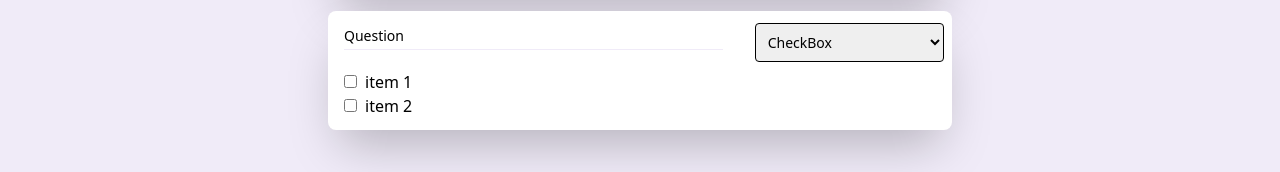
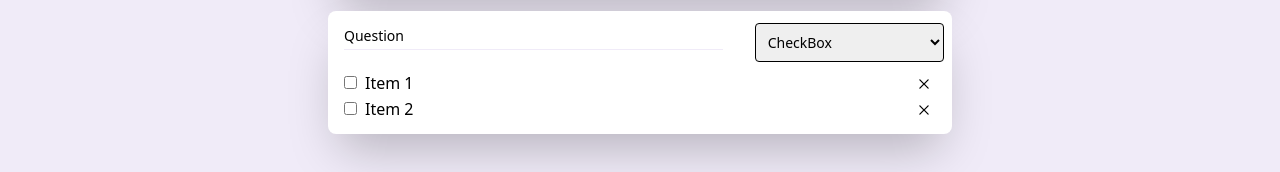
Before and after one commit to barnwalp/survey-sage, a React (Create React App) app in the folder client/: page / in a window 1280 px wide. Shown: the part 231-403 px from the top of the page. Built offline with nearby package versions, Linux system fonts and the light colour scheme.

Commit message:
feat/adding cross button with checkbox

```diff
--- a/client/src/components/Inputs.js
+++ b/client/src/components/Inputs.js
@@ -1,22 +1,27 @@
-const createCheckbox = () => {
-	const checkbox = [1,2].map(item => {
+import { useState } from 'react';
+import { RxCross2 } from 'react-icons/rx';
+
+const Inputs = () => {
+	const [checkItems, setCheckItems] = useState(['Item 1', 'Item 2']);
+
+	const checkbox = checkItems.map(item => {
 		return (
-			<div>
-				<input
-					className="mr-2"
-					type="checkbox"
-					id={`item ${item}`}
-					name={`item ${item}`}
-				/>
-				<label for="item">{`item ${item}`}</label>
+			<div className="flex justify-between items-center w-full">
+				<div>
+					<input
+						className="mr-2"
+						type="checkbox"
+						id={item}
+						name={item}
+					/>
+					<label for="item">{item}</label>
+				</div>
+				<button>
+					<RxCross2 className="inline-block mr-4 text-2xl p-1 hover:rounded-xl hover:bg-lightBlue"/>
+				</button>
 			</div>
 		)
 	})
-	return checkbox;
-}
-
-const Inputs = () => {
-	const checkbox = createCheckbox();
 	return (
 		<div className="ml-4 mt-2 flex flex-col items-start">
 			{checkbox}
```
